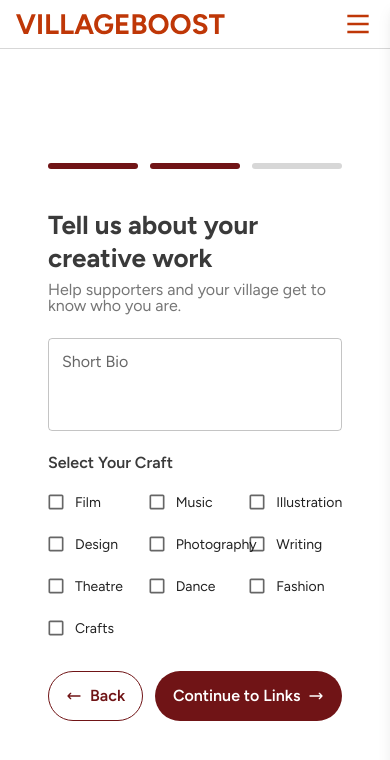
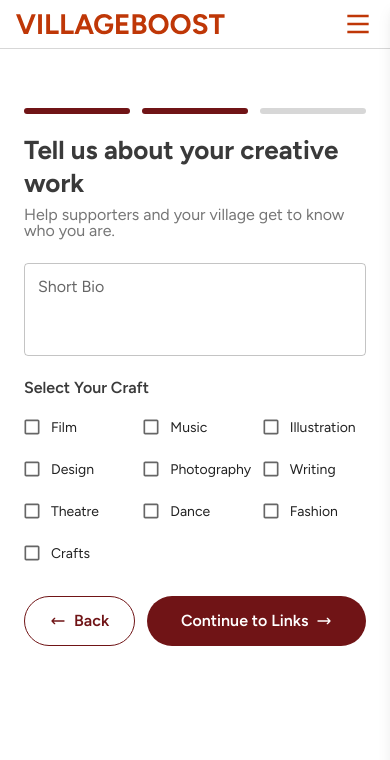
Before and after one commit to villageboost-org/villageboost, a Next.js app: page /sign-up in a window 390 px wide. Both pictures are taken after a click on the element 195 px from the left and 116 px from the top of the page. Shown: the top 760 px of the page. Built offline with nearby package versions, Linux system fonts and the light colour scheme.

Commit message:
reduce spacing of registration elements

```diff
--- a/app/(auth)/sign-up/SignUpWizard.tsx
+++ b/app/(auth)/sign-up/SignUpWizard.tsx
@@ -121,7 +121,7 @@ export default function SignUpWizard() {
   return (
     <div>
       {/* Step Progress bar */}
-      <div className="mb-10 flex gap-3">
+      <div className="mt-5 md:mb-10 mb-5 flex gap-3">
         {[1, 2, 3].map((s) => (
           <div
             key={s}
--- a/app/(auth)/sign-up/StepThree.tsx
+++ b/app/(auth)/sign-up/StepThree.tsx
@@ -105,7 +105,7 @@ export default function StepThree({
       {/* Dynamic link rows */}
       <div className="flex flex-col gap-4">
         {data.links.map((link, i) => (
-          <div key={i} className="flex items-start md:gap-10 gap-5">
+          <div key={i} className="flex md:flex-nowrap flex-wrap items-start md:gap-10 gap-5">
             {/* Platform selector */}
             <TextField
               label="Platform"
--- a/app/(auth)/sign-up/StepTwo.tsx
+++ b/app/(auth)/sign-up/StepTwo.tsx
@@ -85,7 +85,7 @@ export default function StepTwo({ data, onUpdate, onNext, onBack }: Props) {
         <p className="mb-3 text-sm font-semibold text-grey">
           Select Your Craft
         </p>
-        <div className="grid grid-cols-3 gap-x-2 gap-y-1 sm:grid-cols-4">
+        <div className="grid grid-cols-3 gap-x-4 gap-y-1 sm:grid-cols-4">
           {CRAFTS.map((craft) => (
             <FormControlLabel
               key={craft.value}
--- a/app/(auth)/sign-up/page.tsx
+++ b/app/(auth)/sign-up/page.tsx
@@ -23,7 +23,7 @@ export default function SignUpPage() {
 
       {/* ── Right: wizard area ── */}
       <div className="flex flex-1 flex-col items-center overflow-y-auto py-12">
-        <div className="my-auto w-full px-12 xl:px-30">
+        <div className="w-full px-6 md:px-12 xl:px-30">
           <SignUpWizard />
         </div>
       </div>
```
